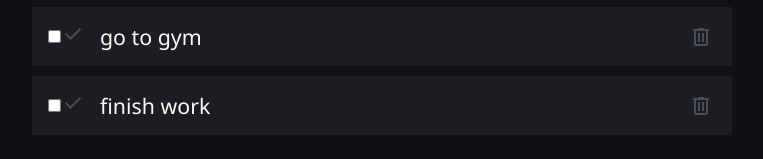
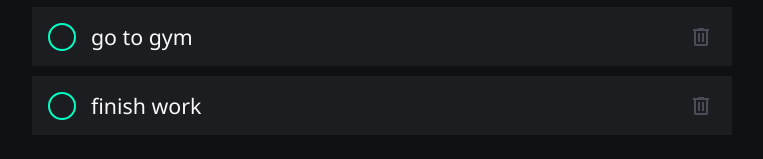
Before and after one commit to JohnSang16/ToDo-, a plain HTML site: page index.html in a window 1280 px wide. Shown: the part 267-426 px from the top of the page, without its empty margins (258-1021 px from the left). Drawn offline with Linux system fonts and the light colour scheme.

Commit message:
website design complete

```diff
--- a/index.html
+++ b/index.html
@@ -17,7 +17,7 @@
             <li class="todo">
                 <input type="checkbox" name="cb" id="cb">
                 <label class = "custom-cb" for="cb">
-                    <svg fill="var(--secondary-color)" xmlns="http://www.w3.org/2000/svg" height="24px" viewBox="0 -960 960 960" width="24px" fill="#e3e3e3"><path d="M382-240 154-468l57-57 171 171 367-367 57 57-424 424Z"/></svg>
+                    <svg fill="transparent" xmlns="http://www.w3.org/2000/svg" height="24px" viewBox="0 -960 960 960" width="24px" fill="#e3e3e3"><path d="M382-240 154-468l57-57 171 171 367-367 57 57-424 424Z"/></svg>
                 </label>
                 <label for="cb" class="todo-text">
                     go to gym
@@ -29,7 +29,7 @@
             <li class="todo">
                 <input type="checkbox" name="cb" id="cb-2">
                 <label class = "custom-cb" for="cb-2">
-                    <svg fill="var(--secondary-color)" xmlns="http://www.w3.org/2000/svg" height="24px" viewBox="0 -960 960 960" width="24px" fill="#e3e3e3"><path d="M382-240 154-468l57-57 171 171 367-367 57 57-424 424Z"/></svg>
+                    <svg fill="transparent" xmlns="http://www.w3.org/2000/svg" height="24px" viewBox="0 -960 960 960" width="24px" fill="#e3e3e3"><path d="M382-240 154-468l57-57 171 171 367-367 57 57-424 424Z"/></svg>
                 </label>
                 <label for="cb-2" class="todo-text">
                     finish work
--- a/styles.css
+++ b/styles.css
@@ -110,3 +110,28 @@ form{
 .deletebtn:hover svg{
     fill:#ff0033;
 }
+
+.custom-cb{
+    border-radius: 50%;
+    border: 2px solid var(--accent-color);
+    min-height: 20px;
+    min-width: 20px;
+    display: flex;
+    justify-content: center;
+    align-items: center;
+    flex-shrink: 0;
+}
+
+input[type="checkbox"]:checked ~ .custom-cb {
+    background-color: var(--accent-color);
+}
+input[type="checkbox"]:checked ~ .custom-cb svg{
+    fill: var(--primary-color);
+}
+input[type="checkbox"]:checked ~ .todo-text{
+    text-decoration: line-through;
+    color: var(--secondary-color);
+}
+input[type="checkbox"]{
+    display: none;
+}
```
